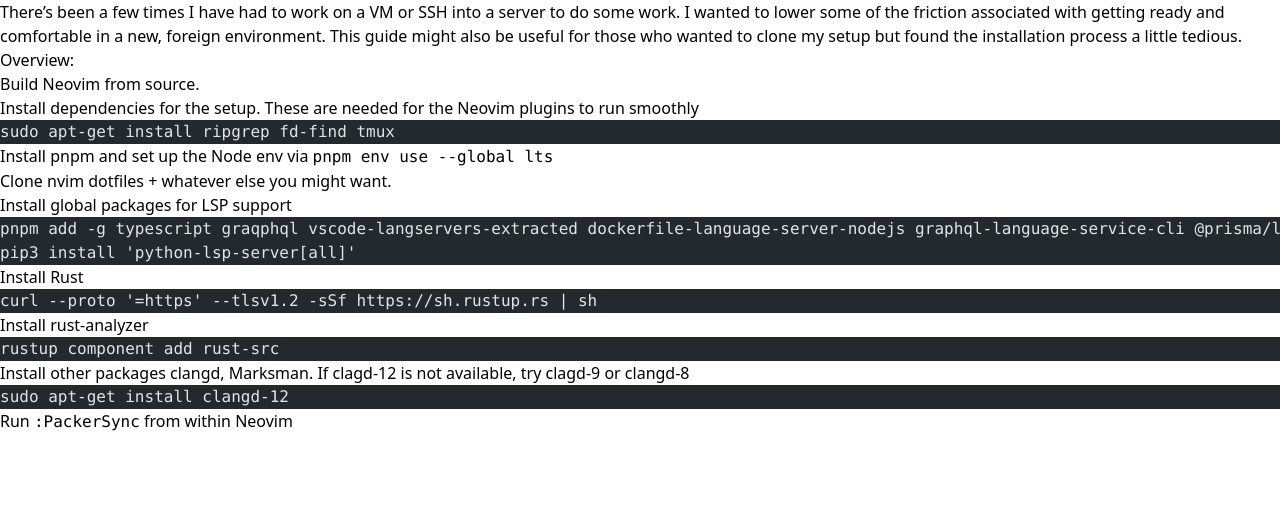
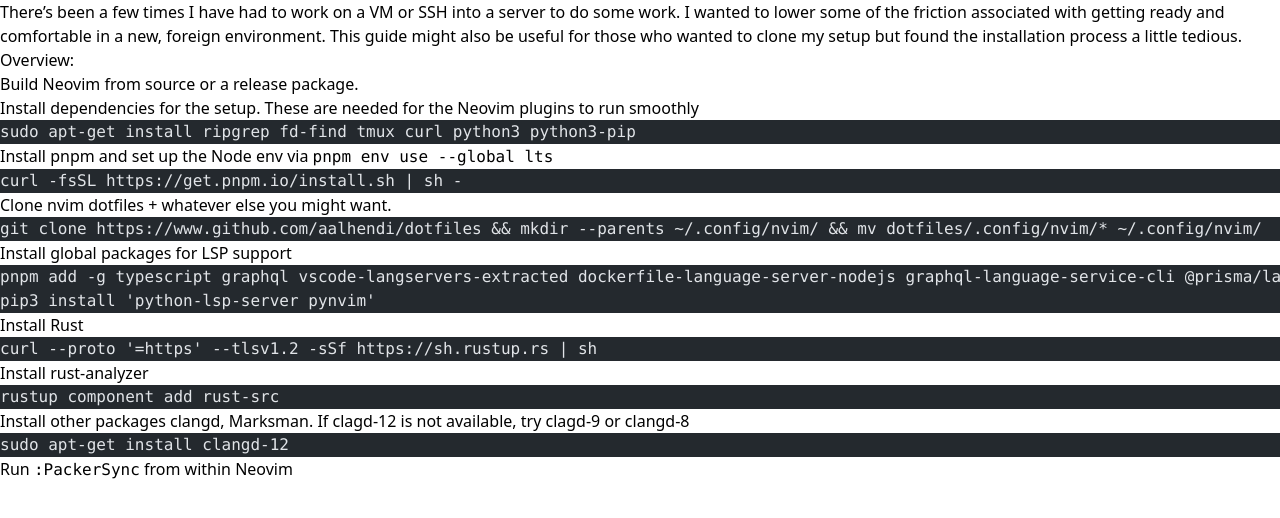
Before and after one commit to aalhendi/aalhendi.com, an Astro site: page /blog/setup-pde in a window 1280 px wide. Built offline with nearby package versions, Linux system fonts and the light colour scheme; Astro itself is replaced by a stand-in of ours; code samples lack their colours.

Commit message:
(STYLE) Fix typos and lint

````diff
--- a/src/pages/blog/setup-pde.md
+++ b/src/pages/blog/setup-pde.md
@@ -8,32 +8,53 @@
 
 There's been a few times I have had to work on a VM or SSH into a server to do some work. I wanted to lower some of the friction associated with getting ready and comfortable in a new, foreign environment. This guide might also be useful for those who wanted to clone my setup but found the installation process a little tedious.
 
+Overview:
 
-Overview:
-1. Build [Neovim](https://github.com/neovim/neovim) from source.
+1. Build [Neovim](https://github.com/neovim/neovim/wiki/Building-Neovim) from source or a [release package](https://github.com/neovim/neovim/releases/).
 2. Install dependencies for the setup. These are needed for the Neovim plugins to run smoothly
-```bash
-sudo apt-get install ripgrep fd-find tmux
-```
-3. Install [pnpm](https://pnpm.io/installation) and set up the Node env via ``pnpm env use --global lts``
+
+   ```bash
+   sudo apt-get install ripgrep fd-find tmux curl python3 python3-pip
+   ```
+
+3. Install [pnpm](https://pnpm.io/installation) and set up the Node env via `pnpm env use --global lts`
+
+   ```bash
+   curl -fsSL https://get.pnpm.io/install.sh | sh -
+   ```
+
 4. Clone nvim [dotfiles](https://www.github.com/aalhendi/dotfiles) + whatever else you might want.
+
+   ```bash
+   git clone https://www.github.com/aalhendi/dotfiles && mkdir --parents ~/.config/nvim/ && mv dotfiles/.config/nvim/* ~/.config/nvim/
+   ```
+
 5. Install global packages for LSP support
-```bash
-pnpm add -g typescript graqphql vscode-langservers-extracted dockerfile-language-server-nodejs graphql-language-service-cli @prisma/language-server @tailwindcss/language-server typescript-language-server yaml-language-server neovim
-```
-```bash
-pip3 install 'python-lsp-server[all]'
-```
+
+   ```bash
+   pnpm add -g typescript graphql vscode-langservers-extracted dockerfile-language-server-nodejs graphql-language-service-cli @prisma/language-server @tailwindcss/language-server typescript-language-server yaml-language-server neovim
+   ```
+
+   ```bash
+   pip3 install 'python-lsp-server pynvim'
+   ```
+
 6. Install [Rust](https://www.rust-lang.org/tools/install)
-```bash
-curl --proto '=https' --tlsv1.2 -sSf https://sh.rustup.rs | sh
-```
+
+   ```bash
+   curl --proto '=https' --tlsv1.2 -sSf https://sh.rustup.rs | sh
+   ```
+
 7. Install [rust-analyzer](https://rust-analyzer.github.io/manual.html#installation)
-```bash
-rustup component add rust-src
-```
+
+   ```bash
+   rustup component add rust-src
+   ```
+
 8. Install other packages [clangd](https://clangd.llvm.org/installation.html), [Marksman](https://github.com/artempyanykh/marksman). If clagd-12 is not available, try clagd-9 or clangd-8
-```bash
-sudo apt-get install clangd-12
-```
-9. Run ``:PackerSync`` from within Neovim
+
+   ```bash
+   sudo apt-get install clangd-12
+   ```
+
+9. Run `:PackerSync` from within Neovim
````
